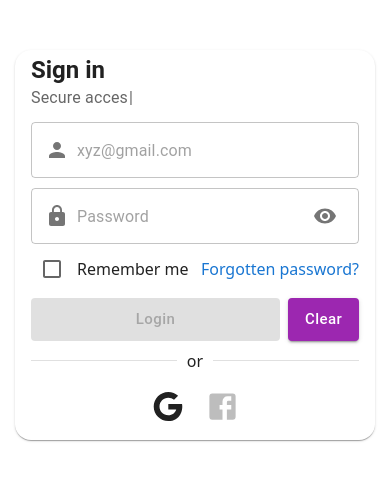
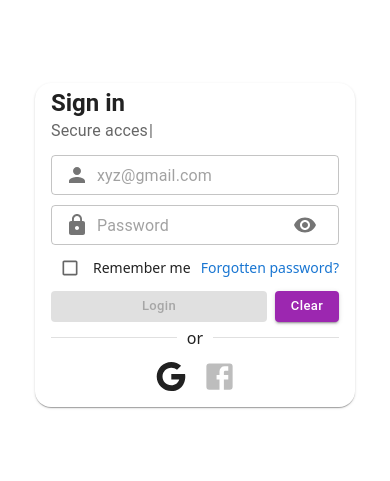
Before and after one commit to rajendraxD/mern_docs, a React app in the folder frontend/: page /login in a window 390 px wide. Shown: the part 177-658 px from the top of the page. Built offline with nearby package versions, Linux system fonts and the light colour scheme; the HTML template or start-up script is replaced by a standard one.

Commit message:
css fix in login

```diff
--- a/frontend/src/pages/Login/LoginPage.jsx
+++ b/frontend/src/pages/Login/LoginPage.jsx
@@ -20,6 +20,7 @@ import {
   RemoveRedEyeSharp,
 } from "@mui/icons-material";
 import { useState } from "react";
+import useDevice from "../../utils/useMediaQuery";
 
 const initialFormData = {
   email: "",
@@ -31,6 +32,7 @@ const LoginPage = () => {
   const [errors, SetErrors] = useState(initialFormData);
   const [loading, setLoading] = useState(false);
   const [formData, setFormData] = useState(initialFormData);
+  const { isMobile } = useDevice();
 
   const isFormInvalid =
     !formData.email.trim() ||
@@ -106,7 +108,7 @@ const LoginPage = () => {
         className="flex flex-col justify-center items-center h-[calc(100vh)]" //h-screen
       >
         <Card
-          className="w-90 md:w-100 rounded-2xl! md:p-1"
+          className="w-80 md:w-100 rounded-2xl! md:p-1"
           variant="elevation"
         >
           <CardHeader
@@ -128,7 +130,7 @@ const LoginPage = () => {
             }
           />
           <CardContent className="py-2!">
-            <div className="flex flex-col gap-2">
+            <div className="flex flex-col gap-1 md:gap-2">
               <div
                 aria-label="text-field with checkbox"
                 className="flex flex-col gap-1"
@@ -142,6 +144,7 @@ const LoginPage = () => {
                     helperText={errors.email}
                     value={formData.email}
                     onChange={handleOnChange}
+                    size={isMobile ? 'small' : 'medium'}
                     slotProps={{
                       input: {
                         startAdornment: (
@@ -161,6 +164,7 @@ const LoginPage = () => {
                     helperText={errors.password}
                     value={formData.password}
                     onChange={handleOnChange}
+                    size={isMobile ? 'small' : 'medium'}
                     type="password"
                     slotProps={{
                       input: {
@@ -186,10 +190,11 @@ const LoginPage = () => {
                       name="rememberMe"
                       checked={formData.rememberMe}
                       onChange={handleOnChange}
+                      size={isMobile ? 'small' : 'medium'}
                     />
-                    <span>Remember me</span>
+                    <span className="text-sm">Remember me</span>
                   </div>
-                  <Link href="#" underline="none">
+                  <Link href="#" underline="none" className="text-sm!">
                     {"Forgotten password?"}
                   </Link>
                 </div>
@@ -198,11 +203,11 @@ const LoginPage = () => {
                 <Button
                   variant="contained"
                   className="w-full normal-case!"
-                  size="large"
                   onClick={onSubmit}
                   loading={loading}
                   loadingIndicator="Logging in..."
                   disabled={isFormInvalid}
+                  size={isMobile ? 'small' : 'medium'}
                 >
                   Login
                 </Button>
@@ -210,17 +215,17 @@ const LoginPage = () => {
                   variant="contained"
                   className="normal-case!"
                   color="secondary"
-                  size="large"
                   onClick={onClear}
+                  size={isMobile ? 'small' : 'large'}
                 >
                   Clear
                 </Button>
               </div>
-              <Divider>or</Divider>
+              <Divider className="p-0!">or</Divider>
               <div className="flex gap-1 justify-center items-center">
                 <IconButton
                   aria-label="login with google"
-                  size="medium"
+                  size={isMobile ? 'small' : 'medium'}
                   // disabled
                   color="inherit"
                 >
@@ -228,7 +233,7 @@ const LoginPage = () => {
                 </IconButton>
                 <IconButton
                   aria-label="login with facebook"
-                  size="medium"
+                  size={isMobile ? 'small' : 'medium'}
                   disabled
                   color="inherit"
                 >
```
